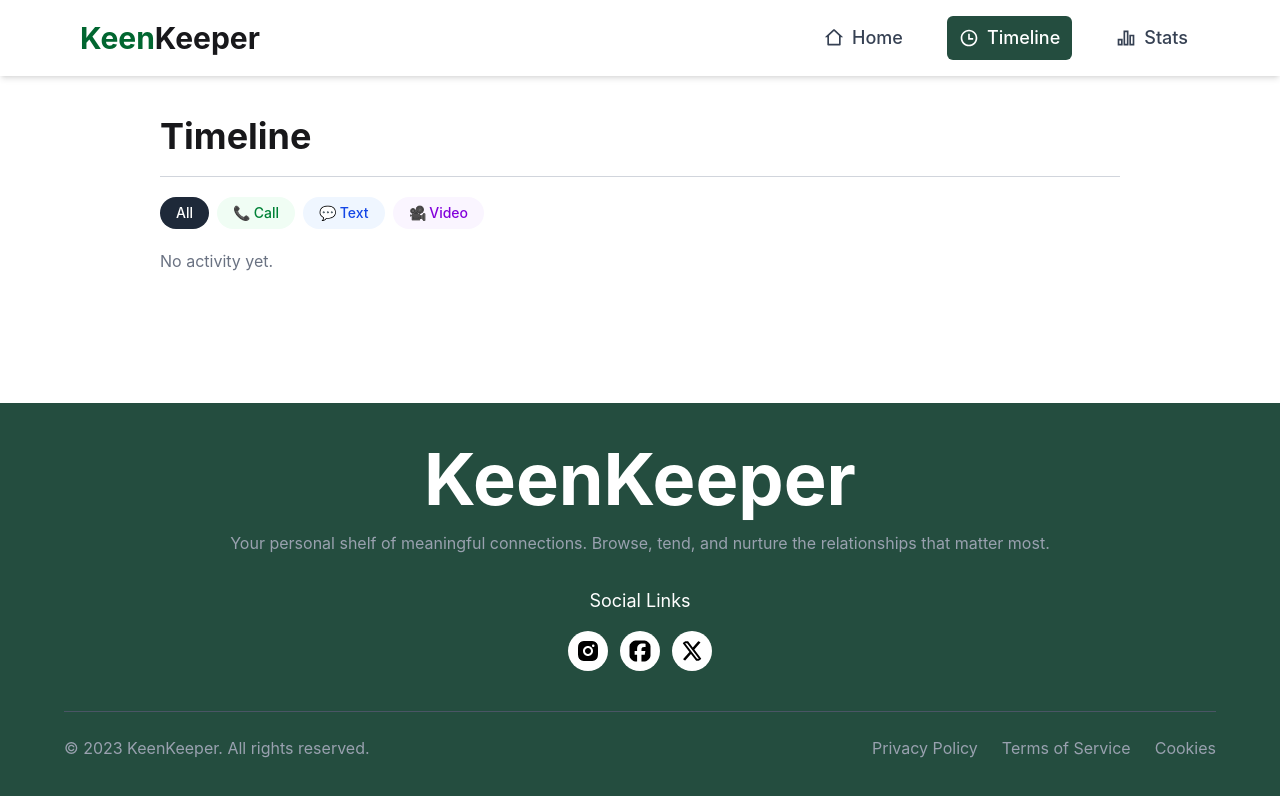
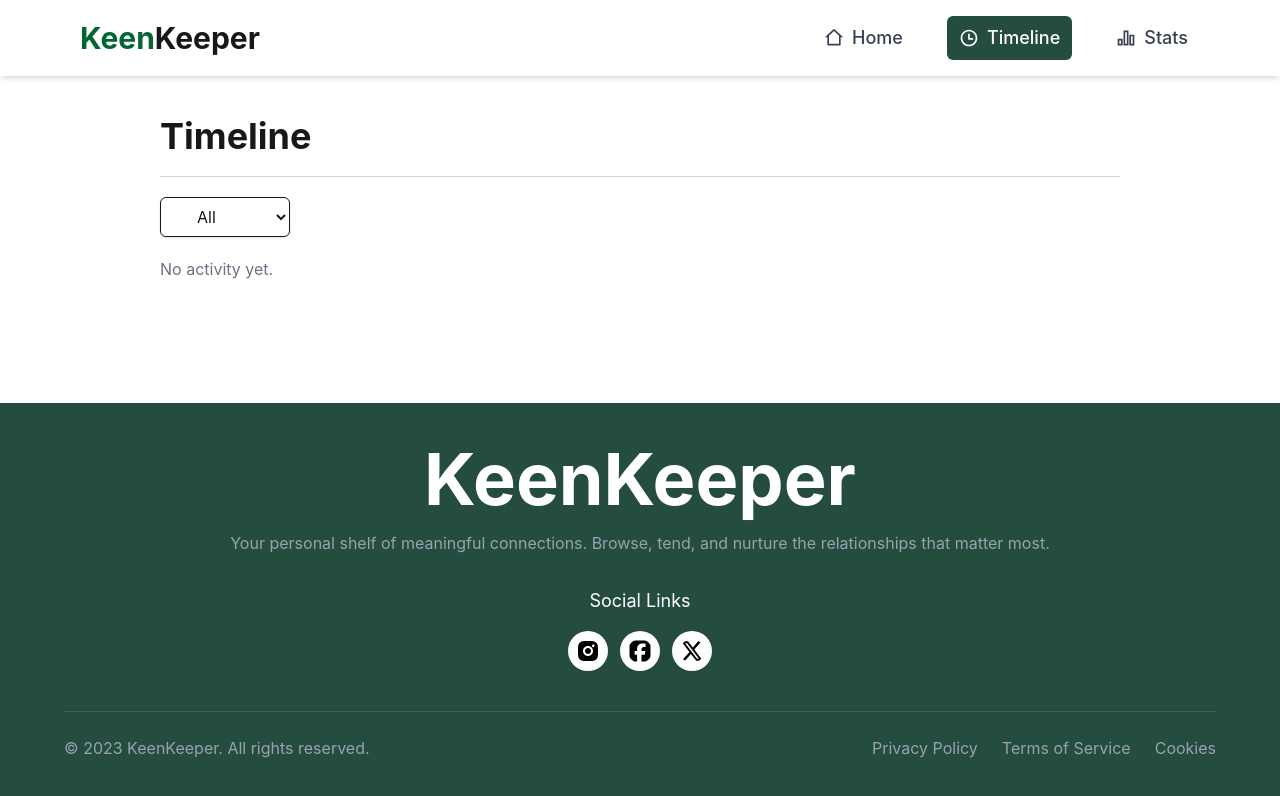
Before and after one commit to ruhul2003/Keen-Keeper, a React (Vite) app: page /timeline in a window 1280 px wide. Shown: the top 796 px of the page. Built offline with nearby package versions, Linux system fonts and the light colour scheme.

Commit message:
fixed filtering system

```diff
--- a/src/Components/Timeline.jsx
+++ b/src/Components/Timeline.jsx
@@ -5,6 +5,7 @@ import { IoVideocamOutline } from "react-icons/io5";
 
 const Timeline = () => {
 
+    // Load activities from localStorage
     const [activities] = useState(() => {
         try {
             const data = JSON.parse(localStorage.getItem("timeline"));
@@ -14,25 +15,22 @@ const Timeline = () => {
         }
     });
 
+    // Filter state
     const [filter, setFilter] = useState("All");
 
+    // Filter options
     const filters = ["All", "Call", "Text", "Video"];
 
+    // Apply filtering
     const filtered = filter === "All"
         ? activities
         : activities.filter(item => item.type === filter);
 
+    // Icons map
     const iconMap = {
         Call: <PiPhoneCallBold className="text-green-600 text-xl" />,
         Text: <MdOutlineSms className="text-blue-600 text-xl" />,
         Video: <IoVideocamOutline className="text-purple-600 text-xl" />
-    };
-
-    const filterStyles = {
-        All:   { active: "bg-gray-800 text-white",   inactive: "bg-gray-100 text-gray-700 hover:bg-gray-200" },
-        Call:  { active: "bg-green-600 text-white",  inactive: "bg-green-50 text-green-700 hover:bg-green-100" },
-        Text:  { active: "bg-blue-600 text-white",   inactive: "bg-blue-50 text-blue-700 hover:bg-blue-100" },
-        Video: { active: "bg-purple-600 text-white", inactive: "bg-purple-50 text-purple-700 hover:bg-purple-100" },
     };
 
     return (
@@ -41,25 +39,26 @@ const Timeline = () => {
             <h1 className="text-4xl font-bold mb-5">Timeline</h1>
             <hr className='text-gray-300' />
 
-            {/* FILTER BUTTONS */}
-            <div className="flex gap-2 my-5 flex-wrap">
-                {filters.map(f => (
-                    <button
-                        key={f}
-                        onClick={() => setFilter(f)}
-                        className={`px-4 py-1.5 rounded-full text-sm font-medium transition-all duration-200 cursor-pointer
-                            ${filter === f ? filterStyles[f].active : filterStyles[f].inactive}`}
-                    >
-                        {f === "All" && "All"}
-                        {f === "Call" && "📞 Call"}
-                        {f === "Text" && "💬 Text"}
-                        {f === "Video" && "🎥 Video"}
-                    </button>
-                ))}
+            {/* DROPDOWN FILTER */}
+            <div className="my-5">
+                <select
+                    value={filter}
+                    onChange={(e) => setFilter(e.target.value)}
+                    className="px-8 py-2 border rounded-md outline-none bg-white shadow-sm focus:outline-none focus:ring-2 focus:ring-indigo-500"
+                >
+                    {filters.map(f => (
+                        <option key={f} value={f}>
+                            {f}
+                        </option>
+                    ))}
+                </select>
             </div>
 
+            {/* EMPTY STATE */}
             {filtered.length === 0 ? (
-                <p className="text-gray-500 mt-4">No {filter === "All" ? "" : filter} activity yet.</p>
+                <p className="text-gray-500 mt-4">
+                    No {filter === "All" ? "" : filter} activity yet.
+                </p>
             ) : (
                 <div className="flex flex-col gap-3">
                     {filtered.map(item => (
@@ -72,7 +71,9 @@ const Timeline = () => {
                                 <h2 className="font-semibold">
                                     {item.type} with {item.name}
                                 </h2>
-                                <p className="text-sm text-gray-500">{item.time}</p>
+                                <p className="text-sm text-gray-500">
+                                    {item.time}
+                                </p>
                             </div>
                         </div>
                     ))}
```
